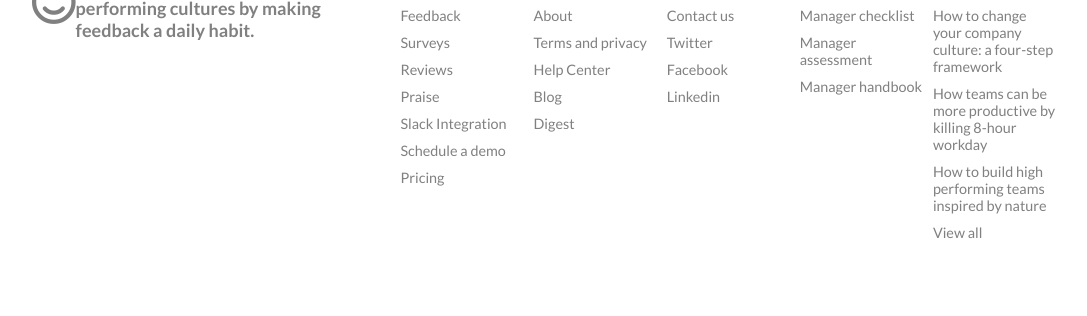
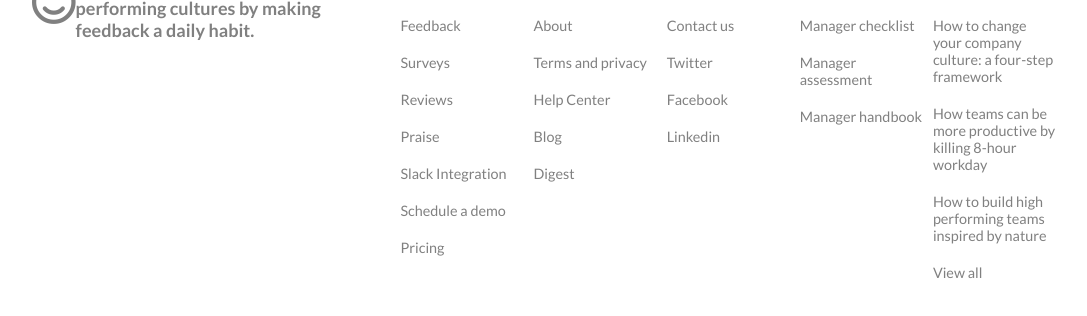
Before and after one commit to Adriano-Defilippis/node-sass-teambit, a website: page public/index.html in a window 1280 px wide. Shown: the part 166-482 px from the top of the page, without its empty margins (96-1183 px from the left). Drawn offline with nearby package versions, Linux system fonts and the light colour scheme.

Commit message:
MODIFICHE

```diff
--- a/src/scss/footer.scss
+++ b/src/scss/footer.scss
@@ -7,8 +7,6 @@ footer{
 
     .wrapper_footer{
         display: flex;
-
-        height: 80vh;
 
         padding: 50px 0;
 
@@ -64,7 +62,7 @@ footer{
         width: calc(100% / 5);
 
         li{
-            margin-top: 10px;
+            margin-top: 20px;
             @extend %font_settings_menu;
         }
     }
```
Also changed, not shown: public/css/style.css.
